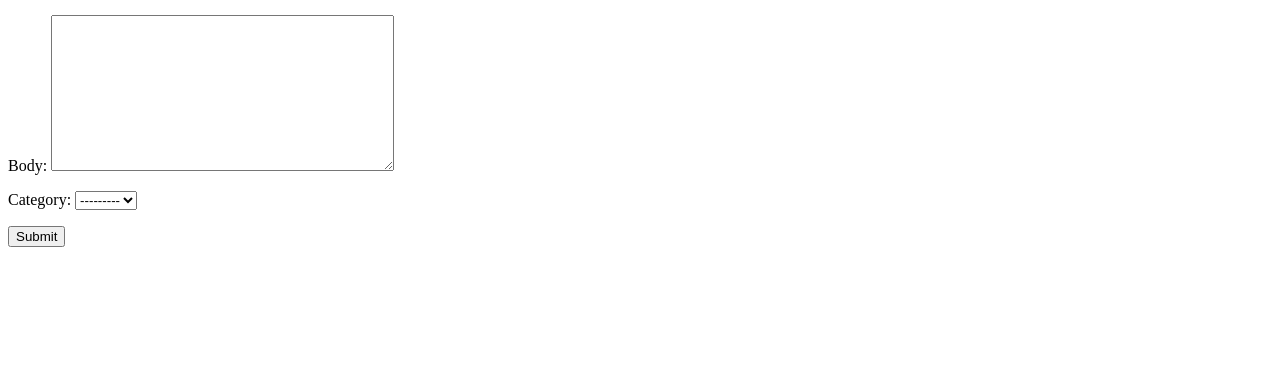
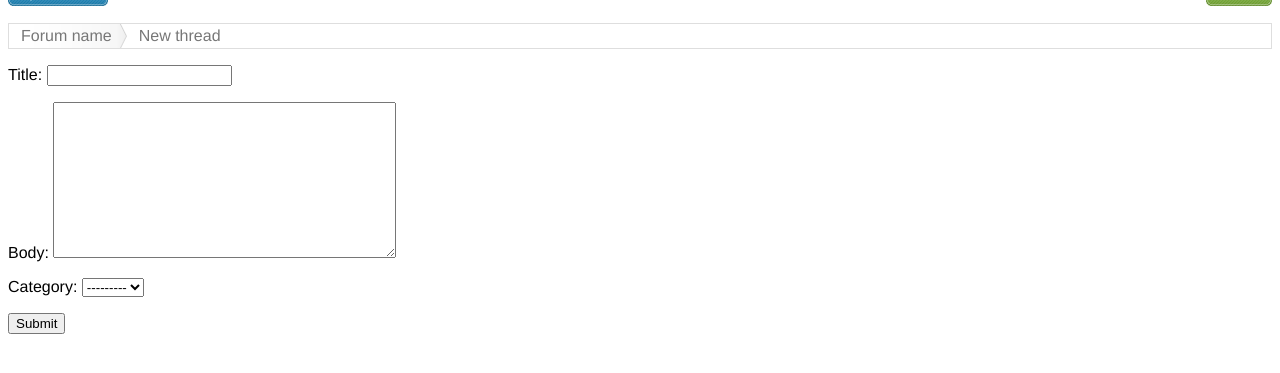
Before and after one commit to nonni/fruss, a Django app: template dsf/templates/dsf/thread_new.html in a window 1280 px wide. Shown: the part 30-403 px from the top of the page. Run offline with Django 3.2, Linux system fonts and the light colour scheme; the template is opened without the code that fills it: values that come from a table or form of the project are taken from there, others are empty; parts of the project's set-up code (start-up, migrations or seed data) failed here and were passed over; some libraries are stand-ins or nearby versions.

Commit message:
thread_new template now extends base

```diff
--- a/dsf/templates/dsf/thread_new.html
+++ b/dsf/templates/dsf/thread_new.html
@@ -1,4 +1,15 @@
+{% extends "dsf/base.html" %}
+
+{% block breadcrumbs %}
+<ul id="crumbs">
+    <li><a href="/forum/">Forum name</a></li>
+    <li>New thread</li>
+</ul>
+{% endblock breadcrumbs %}
+
+{% block content %}
 <form action="." method="POST">
 {{ form.as_p }}
 <input type="submit" value="Submit" />
 </form>
+{% endblock content %}
```
Also changed, not shown: 1 other file.
